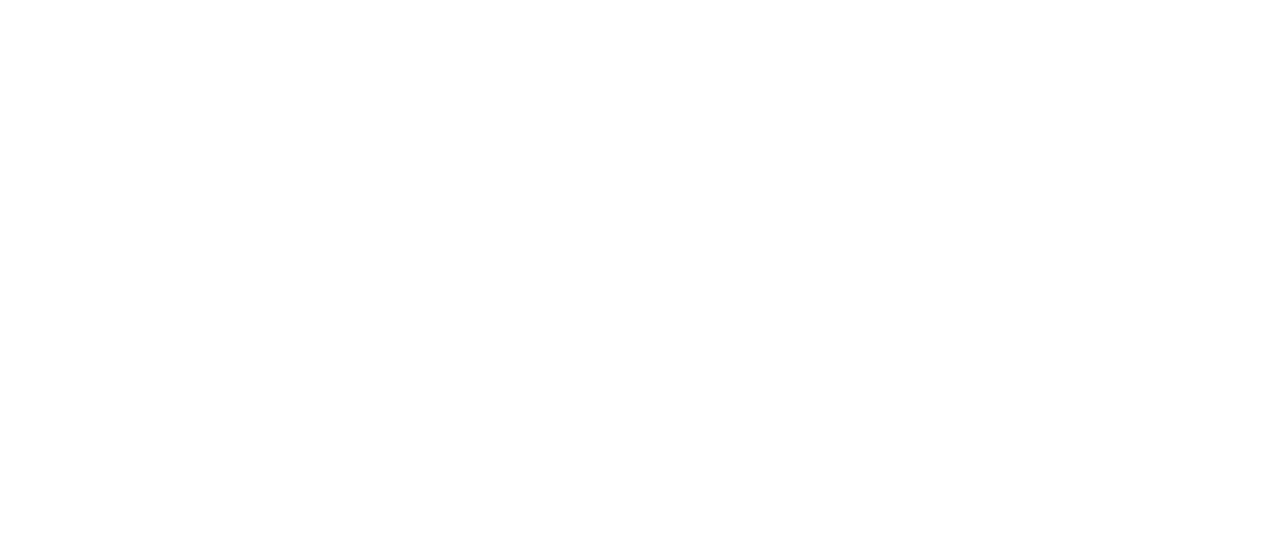
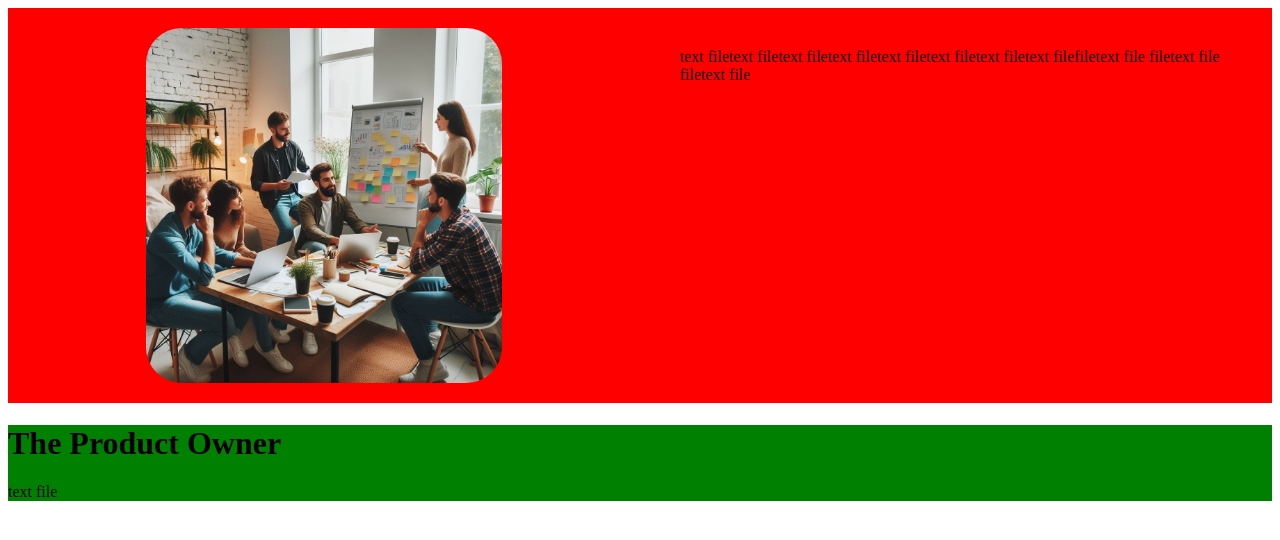
Before and after one commit to Wilma-Norman/Scrum-Project-assignment, a React (Vite) app: page /scrum-team in a window 1280 px wide. Shown: the top 540 px of the page. Built offline with nearby package versions, Linux system fonts and the light colour scheme.

Commit message:
starting with styling components

```diff
--- /dev/null
+++ b/src/Components/ScrumTeam/ProductOwner/ProductOwner.module.css
@@ -0,0 +1,34 @@
+.teamimage {
+    height: auto;
+    width: 60%;
+    border-radius: 10%;
+}
+
+.imagepart {
+    background-color: red;
+    display: flex;
+    flex-direction: row;
+    justify-content: center;
+}
+
+.imagewraper {
+    display: flex;
+    justify-content: center;
+    width: 50%;
+    margin: 20px;
+}
+
+.imageText {
+    margin: 20px;
+}
+
+.textwraper {
+    width: 50%;
+    display: flex;
+    justify-content: center;
+    margin: 20px;
+}
+
+.productpart {
+    background-color: green;
+}
--- /dev/null
+++ b/src/Components/ScrumTeam/ProductOwner/index.jsx
@@ -0,0 +1,36 @@
+import styles from './ProductOwner.module.css'
+import teamwork from '../../../../Public/Images/teamwork.jpg'
+
+const ProductOwner = () => {
+    return (
+        <>
+
+            <div className={styles.imagepart}>
+
+                <div className={styles.imagewraper}>
+                    <img className={styles.teamimage} src={teamwork} alt="Image"/>
+                </div>
+
+                <div className={styles.textwraper}>
+                    <p className={styles.imageText}>text filetext filetext filetext filetext filetext filetext filetext filefiletext file filetext file filetext file</p>
+                </div>
+
+            </div>
+
+            <div className={styles.productpart}>
+
+                <div>
+                    <h1>The Product Owner</h1>
+                </div>
+
+                <div>
+                    <p>text file</p>
+                </div>
+
+            </div>
+
+        </>
+    )
+}
+
+export default ProductOwner
--- a/src/Pages/ScrumTeam/index.jsx
+++ b/src/Pages/ScrumTeam/index.jsx
@@ -1,7 +1,9 @@
+import ProductOwner from "../../Components/ScrumTeam/ProductOwner"
+
 const ScrumTeam = () => {
     return(
         <>
-
+        <ProductOwner />
         </>
     )
 }
```
